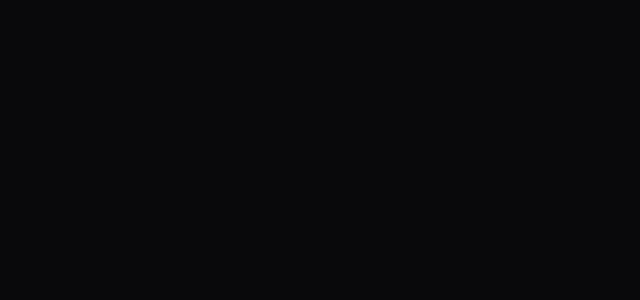
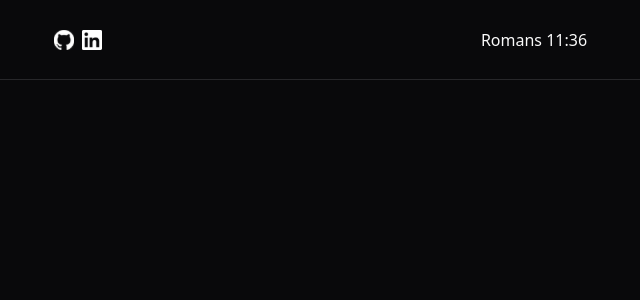
Before and after one commit to luizredig/portfolio, a Next.js app: page / in a window 1280 px wide. Shown: the top 300 px of the page, without its empty margins (106-746 px from the left). Built offline with nearby package versions, Linux system fonts and the light colour scheme.

Commit message:
feat(layout): integrate Header into application layout

```diff
--- a/src/app/layout.tsx
+++ b/src/app/layout.tsx
@@ -1,6 +1,7 @@
 import type { Metadata } from "next";
 import localFont from "next/font/local";
 import "./globals.css";
+import Header from "./components/Header";
 
 const geistSans = localFont({
   src: "./fonts/GeistVF.woff",
@@ -14,7 +15,7 @@
 });
 
 export const metadata: Metadata = {
-  title: "Create Next App",
+  title: "@redig's portfolio",
   description: "Generated by create next app",
 };
 
@@ -28,7 +29,11 @@
       <body
         className={`${geistSans.variable} ${geistMono.variable} antialiased`}
       >
-        <main>{children}</main>
+        <main>
+          <Header />
+
+          {children}
+        </main>
       </body>
     </html>
   );
```
